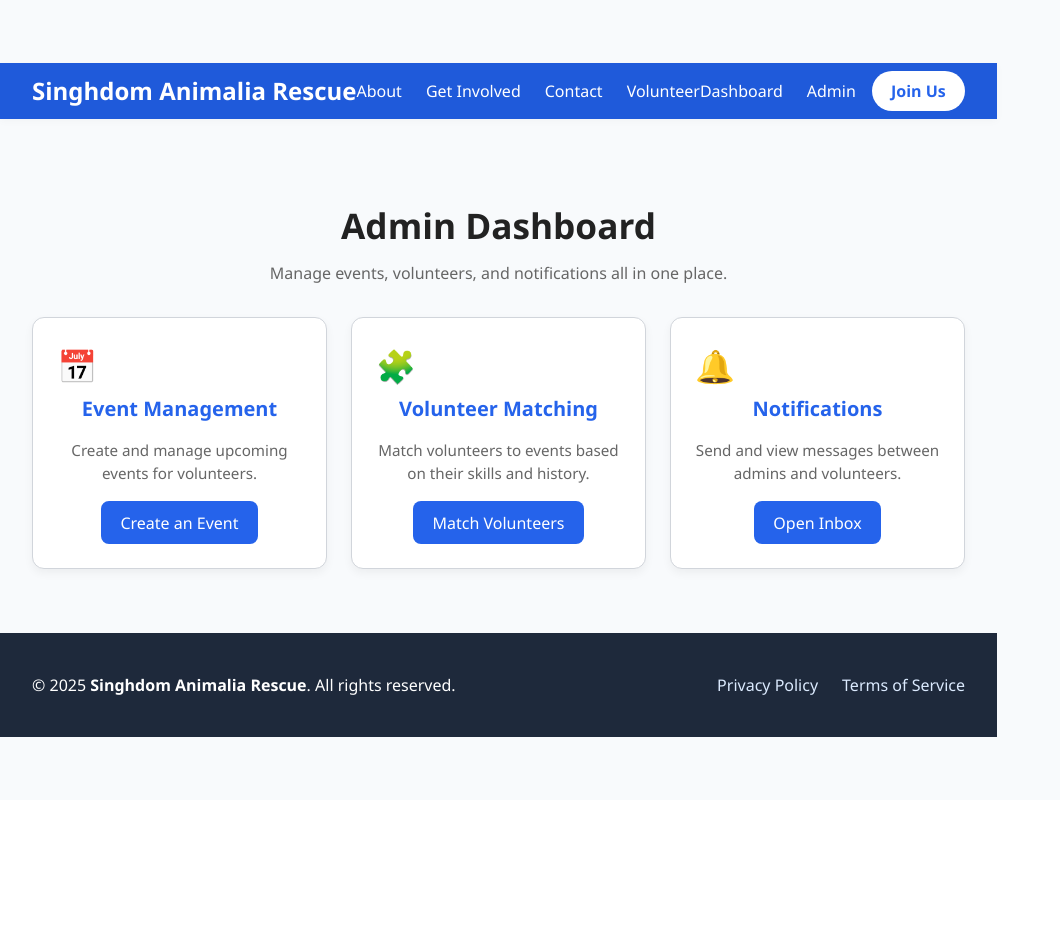
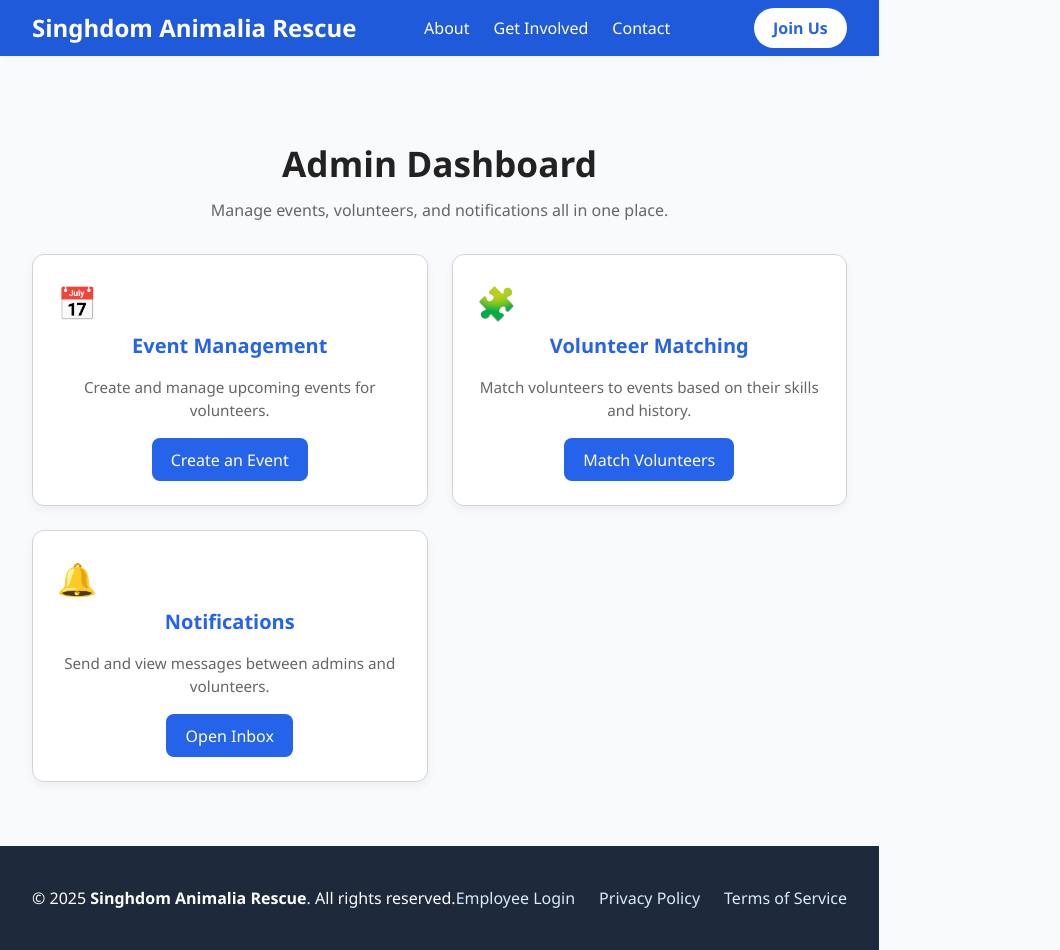
Before and after one commit to livndie/singhdomanimaliarescue, a React (Vite) app: page /admin in a window 1280 px wide. Shown: the whole page, without its empty margins (0-1060 px from the left). Before the commit the page ends 800 px from the top, so only its background shows below. Built offline with nearby package versions, Linux system fonts and the light colour scheme; no server answers; what usa-states would draw is missing.

Commit message:
Added employee login to footer

```diff
--- a/src/components/Footer.jsx
+++ b/src/components/Footer.jsx
@@ -1,10 +1,13 @@
-import React from 'react';
+ import React from 'react';
+ import { Link } from 'react-router-dom';
+
 
 const Footer = () => (
   <footer className="landing-footer">
     <div className="landing-footer-content">
       <p>&copy; {new Date().getFullYear()} <strong>Singhdom Animalia Rescue</strong>. All rights reserved.</p>
       <div className="landing-footer-links">
+        <Link to="/admin">Employee Login</Link>
         <a href="#">Privacy Policy</a>
         <a href="#">Terms of Service</a>
       </div>
--- a/src/components/Header.jsx
+++ b/src/components/Header.jsx
@@ -12,8 +12,6 @@
          {/*<a href="#mission">Our Mission*/}
          <Link to="/get-involved">Get Involved</Link>
          <Link to="/contact">Contact</Link>
-         <Link to="/dashboard">VolunteerDashboard</Link>
-         <Link to="/admin">Admin</Link>
        </div>
        <Link to="/get-involved" className="landing-join-btn">
          Join Us
```
